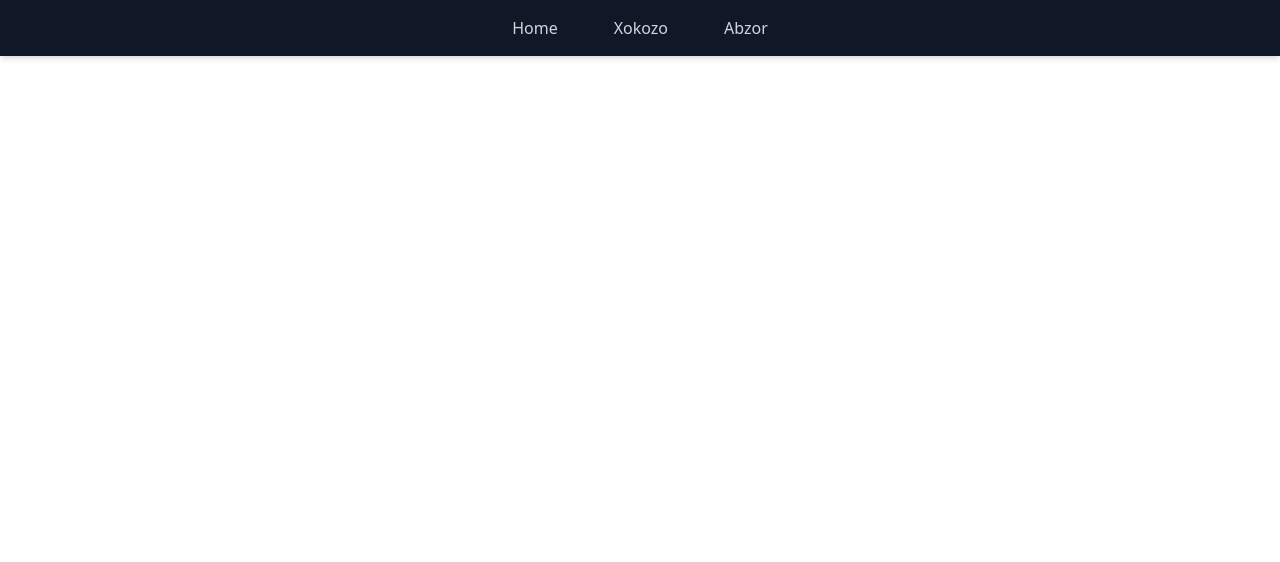
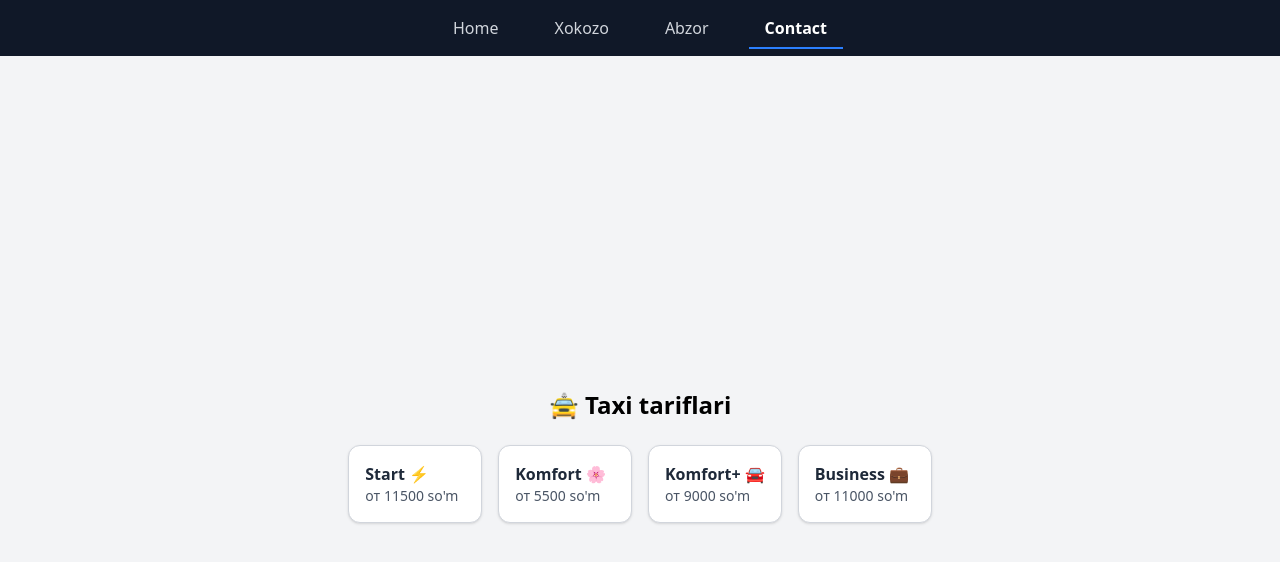
Before and after one commit to miryoqubovabdulloh/GIT-H, a React (Vite) app: page /contact in a window 1280 px wide. Before the commit this address had no page. Shown: the top 562 px of the page. Built offline with nearby package versions, Linux system fonts and the light colour scheme.

Commit message:
taxi banner

```diff
--- a/src/App.tsx
+++ b/src/App.tsx
@@ -1,6 +1,7 @@
 import { Route, Routes } from "react-router-dom";
 import { lazy } from "react"
 import Navbar from "./components/Navbar";
+const Contact=lazy(()=>import("./components/Contact"))
 const Home=lazy(()=>import("./components/Home"))
 const Index=lazy(()=>import("./pages/index/Index"))
 const Card=lazy(()=>import( "./components/Card"))
@@ -15,6 +16,7 @@ function App() {
         <Route path="/" element={<Home />} />
         <Route path="index" element={<Index />} />
         <Route path="card" element={<Card />} />
+        <Route path="contact" element={<Contact />} />
       </Routes>
     </div>
   )
--- /dev/null
+++ b/src/components/Contact.tsx
@@ -0,0 +1,115 @@
+import React, { useState } from "react";
+
+export default function Contact() {
+  const tariffs = [
+    {
+      id: 1,
+      name: "Start ⚡",
+      price: "11500 so'm",
+      drivers: [
+        { name: "Akmal Karimov", car: "Spark", time: "2 daqiqa" },
+        { name: "Dilshod Tursunov", car: "Matiz", time: "3 daqiqa" },
+      ],
+    },
+    {
+      id: 2,
+      name: "Komfort 🌸",
+      price: "5500 so'm",
+      drivers: [
+        { name: "Javlon Ergashev", car: "Cobalt", time: "4 daqiqa" },
+        { name: "Ulug‘bek Aliyev", car: "Gentra", time: "6 daqiqa" },
+      ],
+    },
+    {
+      id: 3,
+      name: "Komfort+ 🚘",
+      price: "9000 so'm",
+      drivers: [
+        { name: "Sardor Rustamov", car: "Malibu 2", time: "5 daqiqa" },
+        { name: "Bekzod Xolmatov", car: "Tracker", time: "7 daqiqa" },
+      ],
+    },
+    {
+      id: 4,
+      name: "Business 💼",
+      price: "11000 so'm",
+      drivers: [
+        { name: "Zokir Mamatov", car: "Kia K5", time: "3 daqiqa" },
+        { name: "Sherzod Qodirov", car: "Camry", time: "5 daqiqa" },
+      ],
+    },
+  ];
+
+  const [selected, setSelected] = useState<number | null>(null);
+  const [calledDriver, setCalledDriver] = useState<string | null>(null);
+
+  const handleSelect = (id: number) => {
+    setSelected(selected === id ? null : id);
+    setCalledDriver(null); // boshqa tarif bosilganda xabar o‘chadi
+  };
+
+  const handleCall = (name: string) => {
+    setCalledDriver(name);
+  };
+
+  return (
+    <div className="flex flex-col items-center justify-center min-h-screen bg-gray-100 p-6">
+      <h2 className="text-2xl font-bold mb-6">🚖 Taxi tariflari</h2>
+
+      {/* Tariflar */}
+      <div className="grid grid-cols-2 md:grid-cols-4 gap-4">
+        {tariffs.map((tariff) => (
+          <div
+            key={tariff.id}
+            onClick={() => handleSelect(tariff.id)}
+            className={`p-4 rounded-xl border cursor-pointer transition duration-200 shadow-sm hover:shadow-md ${
+              selected === tariff.id
+                ? "border-blue-500 bg-blue-50"
+                : "border-gray-300 bg-white"
+            }`}
+          >
+            <p className="font-semibold text-gray-800">{tariff.name}</p>
+            <p className="text-gray-600 text-sm">от {tariff.price}</p>
+          </div>
+        ))}
+      </div>
+
+      {/* Haydovchilar */}
+      {selected && (
+        <div className="mt-8 w-full max-w-md bg-white border border-gray-200 rounded-xl p-4 shadow-lg">
+          {tariffs
+            .find((t) => t.id === selected)
+            ?.drivers.map((driver, index) => (
+              <div
+                key={index}
+                className="border-b last:border-none py-3 flex items-center justify-between"
+              >
+                <div>
+                  <p className="text-gray-800 font-medium">
+                    👨‍✈️ {driver.name}
+                  </p>
+                  <p className="text-gray-600 text-sm">
+                    🚗 {driver.car} — ⏱ {driver.time}
+                  </p>
+                </div>
+
+                <button
+                  onClick={() => handleCall(driver.name)}
+                  className="bg-blue-500 hover:bg-blue-600 text-white text-sm px-3 py-1 rounded-md"
+                >
+                  🚕 Chaqarish
+                </button>
+              </div>
+            ))}
+        </div>
+      )}
+
+      {/* Chaqirilgan haydovchi xabari */}
+      {calledDriver && (
+        <div className="mt-6 bg-green-100 border border-green-400 text-green-700 px-4 py-2 rounded-lg shadow">
+          ✅ {calledDriver} chaqirildi!
+        </div>
+      )}
+    </div>
+  );
+}
--- a/src/components/Navbar.tsx
+++ b/src/components/Navbar.tsx
@@ -40,6 +40,16 @@ function Navbar() {
             Abzor
           </NavLink>
         </li>
+        <li>
+          <NavLink
+            to="contact"
+            className={({ isActive }) =>
+              isActive ? `${linkClass} ${activeClass}` : linkClass
+            }
+          >
+            Contact
+          </NavLink>
+        </li>
       </ul>
     </nav>
   );
```
